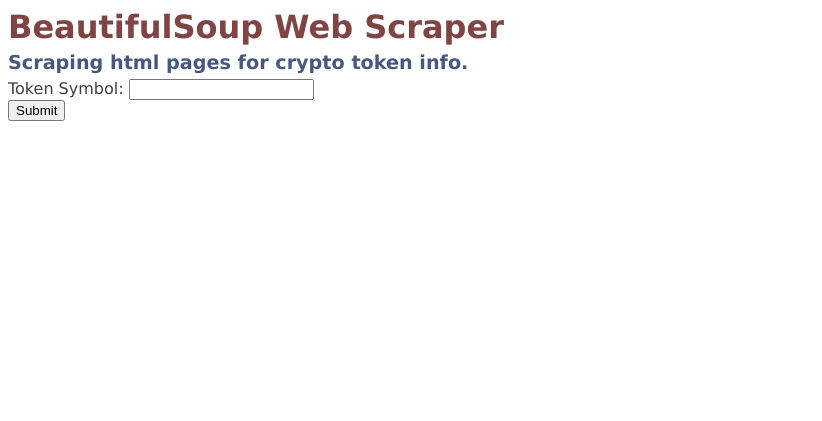
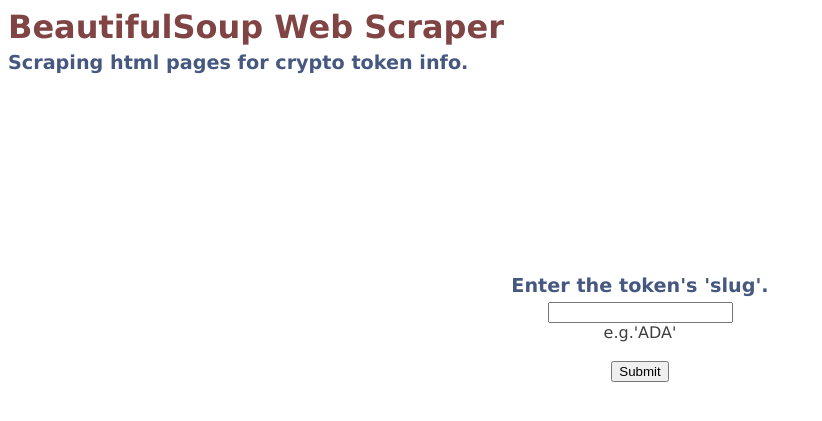
Before and after one commit to CVanchieri/DSPortfolio_FlaskApp, a Flask app: page /coinscraper in a window 1280 px wide. Shown: the top 421 px of the page, without its empty margins (0-822 px from the left). Run offline with Flask 2, Linux system fonts and the light colour scheme; some libraries are stand-ins or nearby versions.

Commit message:
updated some scrape #s

```diff
--- a/app.py
+++ b/app.py
@@ -193,11 +193,11 @@ def coin_scrape_result():
         token_info['token platform'] = platform
         date_added = value['date_added']
         token_info['token date_added'] = date_added
-        is_active = ['is active']
-        if 'is_active' in is_active:
-            token_info['token active'] = 'yes'
+        is_active = value['is_active']
+        if is_active != 1:
+            token_info['token activity'] = 'no'
         else:
-            token_info['token active'] = 'no'
+            token_info['token activity'] = 'yes'
         total_supply = value['total_supply']
         token_info['token total_supply'] = total_supply
         circulating_supply = value['circulating_supply']
@@ -260,7 +260,7 @@ def coin_scrape_result():
         ts_text = b3.select_one('div', class_='sc-16r8icm-0 lpaFj statsLabel___1Mkfd').text
         ts_2text = b3.find('div', class_='sc-16r8icm-0 kkJvVq').div.text
         ts_2perc_text = b3.find('div', class_='supplyBlockPercentage___1g1SF').text
-        token_info['token circulating supply'] = ts_2text, ts_2perc_text
+        token_info['token circulating supply'] = ts_2text#, ts_2perc_text
         ####################
         ### CMC html scrape token stats2 ###
         ####################
--- a/static/style.css
+++ b/static/style.css
@@ -20,6 +20,7 @@ div.ex1 {
   width: 1500px;
   overflow-y: scroll;
 }
+
 table.dataframe, .dataframe th, .dataframe td {
   border: none;
   border-bottom: 1px solid #C8C8C8;
--- a/templates/coinscraper.html
+++ b/templates/coinscraper.html
@@ -11,11 +11,26 @@
     <meta name="image" property="og:image" content="https://github.com/CVanchieri/DSPortfolio/blob/master/assets/images/TwitterBot/TwitterBotData.png?raw=true"/>
   </head>
 </div>
+<br/>
+<br/>
+<br/>
+<br/>
+<br/>
+<br/>
+<br/>
+<br/>
+<br/>
+<br/>
 <div>
+  <center>
+  <h2>Enter the token's 'slug'.</h2>
   <form method="POST">
-    Token Symbol: <input name = "user_input"> <br />
+                  <input name = "user_input"> <br/>
+                  <label for="user_input">e.g.'ADA'</label><br/>
+                  <br/>
                   <input type = "submit" />
   </form>
+  </center>
 </div>
 <div>
  {% for key, val in data %}
```
